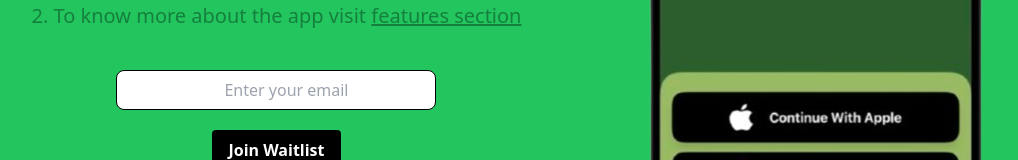
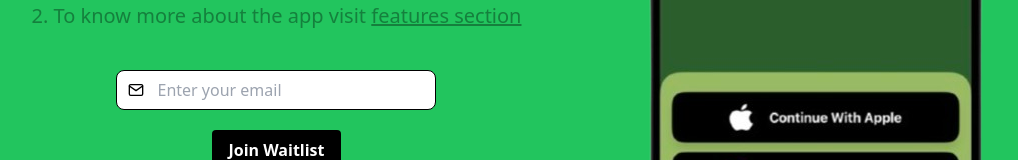
Before and after one commit to Harsimar2000/website-finds, a Next.js app: page / in a window 1280 px wide. Shown: the part 410-570 px from the top of the page, without its empty margins (146-1164 px from the left). Built offline with nearby package versions, Linux system fonts and the light colour scheme.

Commit message:
added mail icon in text field

```diff
--- a/app/page.tsx
+++ b/app/page.tsx
@@ -2,7 +2,7 @@
 import { useState } from "react";
 import { toast } from "sonner";
 export default function Home() {
-  let success = false
+  let success = false;
   const [inputText, setInputText] = useState("");
 
   const handleInputChange = (e: React.ChangeEvent<HTMLInputElement>) => {
@@ -40,34 +40,30 @@ export default function Home() {
               </li>
             </ol>
           </div>
-          <div className="">
+          <div className="relative">
+            <img
+              src="/mail.svg"
+              alt="mail icon"
+              className="absolute left-3 top-3 h-4 w-4 text-gray-500"
+            />
             <input
               type="text"
-              className="border border-black rounded-lg pl-5 w-80 h-10 focus:outline-none focus:border-blue-500 text-center"
+              className="border border-black rounded-lg pl-10 pr-10 w-80 h-10 focus:outline-none text-left"
               value={inputText}
               onChange={handleInputChange}
               placeholder="Enter your email"
             />
           </div>
           <div className="pt-5">
-            {/* <button
-              className="bg-black text-white font-bold py-2 px-4 rounded  hover:bg-gray-800"
-              onClick={handleButtonClick}
-            >
-              Join Waitlist
-            </button> */}
-
             <button
               className="bg-black text-white font-bold py-2 px-4 rounded hover:bg-gray-800"
               onClick={() => {
                 handleButtonClick();
                 if (success) {
                   toast.success("Congrats! you are on the waitlist");
-                }
-                else {
+                } else {
                   toast.error("Incorrect email try again");
                 }
-
               }}
             >
               Join Waitlist
```
Also changed, not shown: public/mail.svg (added).
